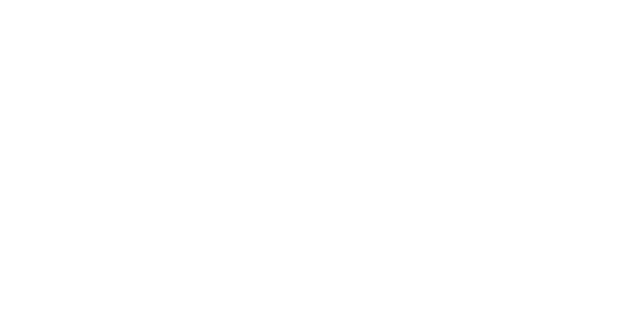
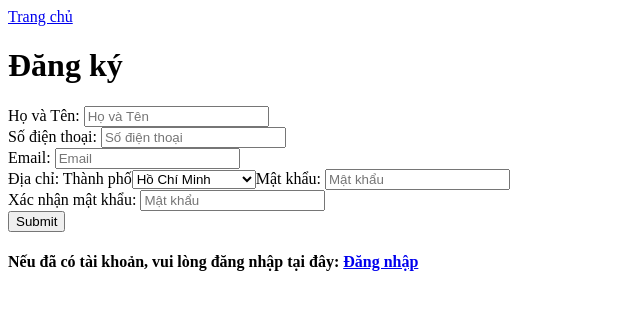
Before and after one commit to hoang234176/Smart-Shop, a React app in the folder frontend/: page /register in a window 1280 px wide. Shown: the top 310 px of the page, without its empty margins (0-640 px from the left). Built offline with nearby package versions, Linux system fonts and the light colour scheme; the HTML template or start-up script is replaced by a standard one.

Commit message:
feat(auth): add basic register form structure

```diff
--- a/frontend/src/auth/LoginPage.jsx
+++ b/frontend/src/auth/LoginPage.jsx
@@ -2,15 +2,15 @@ import { useState } from 'react'
 import { Link, useNavigate } from 'react-router-dom'
 
 function LoginPage(){
-    const [username, setUsername] = useState('')
+    const [numberPhone, setNumberPhone] = useState('')
     const [password, setPassword] = useState('')
 
     const navigate = useNavigate()
 
     const handleSubmit = (e) => {
         e.preventDefault()
-        console.log(username, password)
-        if (username === 'hoang' && password === '123456') {
+        console.log(numberPhone, password)
+        if (numberPhone === '0123456789' && password === '123456') {
             navigate('/')
         }
         else {
@@ -23,12 +23,12 @@ function LoginPage(){
             <Link to='/'>Trang chủ</Link>
             <h1>Đăng nhập</h1>
             <form onSubmit={handleSubmit}>
-                <label htmlFor="username">Tên đăng: </label>
+                <label htmlFor="numberPhone">Số điện thoại </label>
                 <input
                     type="text"
-                    name="username"
-                    onChange={(e) => setUsername(e.target.value)}
-                    placeholder="Tên đăng nhập"
+                    name="numberPhone"
+                    onChange={(e) => setNumberPhone(e.target.value)}
+                    placeholder="Số điện thoại"
                 />
                 <br />
                 <label htmlFor="">Mật khẩu: </label>
--- a/frontend/src/auth/RegisterPage.jsx
+++ b/frontend/src/auth/RegisterPage.jsx
@@ -1,6 +1,100 @@
+import { useState } from "react";
+import { Link, useNavigate } from "react-router-dom";
+
 function RegisterPage(){
+    const [fullName, setFullName] = useState('')
+    const [numberPhone, setNumberPhone] = useState('')
+    const [email, setEmail] = useState('')
+    const [city, setCity] = useState('')
+    const [password, setPassword] = useState('')
+    const [confirmPassword, setConfirmPassword] = useState('')
+
+    const navigate = useNavigate()
+    const handleSubmit = (e) => {
+        e.preventDefault()
+        console.log(fullName, numberPhone, email, city, password, confirmPassword)
+        if (numberPhone === '' || password === '' || confirmPassword === '') {
+            alert('Vui lòng nhập đầy đủ thông tin')
+            return
+        }
+        if (password !== confirmPassword) {
+            alert('Mật khẩu không khớp')
+            return
+        }
+        alert('Đăng ký thành công')
+        navigate('/login')
+    }
+
     return (
-        <div></div>
+        <div>
+            <Link to='/'>Trang chủ</Link>
+            <h1>Đăng ký</h1>
+            <form onSubmit={handleSubmit}>
+                <label htmlFor="fullName">Họ và Tên: </label>
+                <input
+                    type="text"
+                    id="fullName"
+                    name="fullName"
+                    onChange={(e) => setFullName(e.target.value)}
+                    placeholder="Họ và Tên"
+                />
+                <br />
+                <label htmlFor="numberPhone">Số điện thoại: </label>
+                <input
+                    type="text"
+                    id="numberPhone"
+                    name="numberPhone"
+                    onChange={(e) => setNumberPhone(e.target.value)}
+                    placeholder="Số điện thoại"
+                />
+                <br />
+                <label htmlFor="email">Email: </label>
+                <input
+                    type="email"
+                    id="email"
+                    name="email"
+                    onChange={(e) => setEmail(e.target.value)}
+                    placeholder="Email"
+                />
+                <br />
+                <label htmlFor="">Địa chỉ: </label>
+                <label htmlFor="city">Thành phố</label>
+                <select name="city" id="city" onChange={(e) => setCity(e.target.value)}>
+                    <option value="Hồ Chí Minh">Hồ Chí Minh</option>
+                    <option value="Hà Nội">Hà Nội</option>
+                    <option value="Đà Nẵng">Đà Nẵng</option>
+                    <option value="Hải Phòng">Hải Phòng</option>
+                    <option value="Cần Thơ">Cần Thơ</option>
+                    <option value="An Giang">An Giang</option>
+                    <option value="Bà Rịa Vũng Tàu">Bà Rịa Vũng Tàu</option>
+                    <option value="Bạc Liêu">Bạc Liêu</option>
+                    <option value="Bắc Giang">Bắc Giang</option>
+                    <option value="Bắc Kạn">Bắc Kạn</option>
+                    <option value="Bắc Ninh">Bắc Ninh</option>
+                    <option value="Bến Tre">Bến Tre</option>
+                </select>
+                <label htmlFor="password">Mật khẩu: </label>
+                <input
+                    type="password"
+                    id="password"
+                    name="password"
+                    onChange={(e) => setPassword(e.target.value)}
+                    placeholder="Mật khẩu"
+                />
+                <br />
+                <label htmlFor="confirmPassword">Xác nhận mật khẩu: </label>
+                <input
+                    type="password"
+                    id="confirmPassword"
+                    name="confirmPassword"
+                    onChange={(e) => setConfirmPassword(e.target.value)}
+                    placeholder="Mật khẩu"
+                />
+                <br />
+                <input type="submit" />
+            </form>
+            <h4>Nếu đã có tài khoản, vui lòng đăng nhập tại đây: <Link to='/login'>Đăng nhập</Link></h4>
+        </div>
     )
 }
 
```
